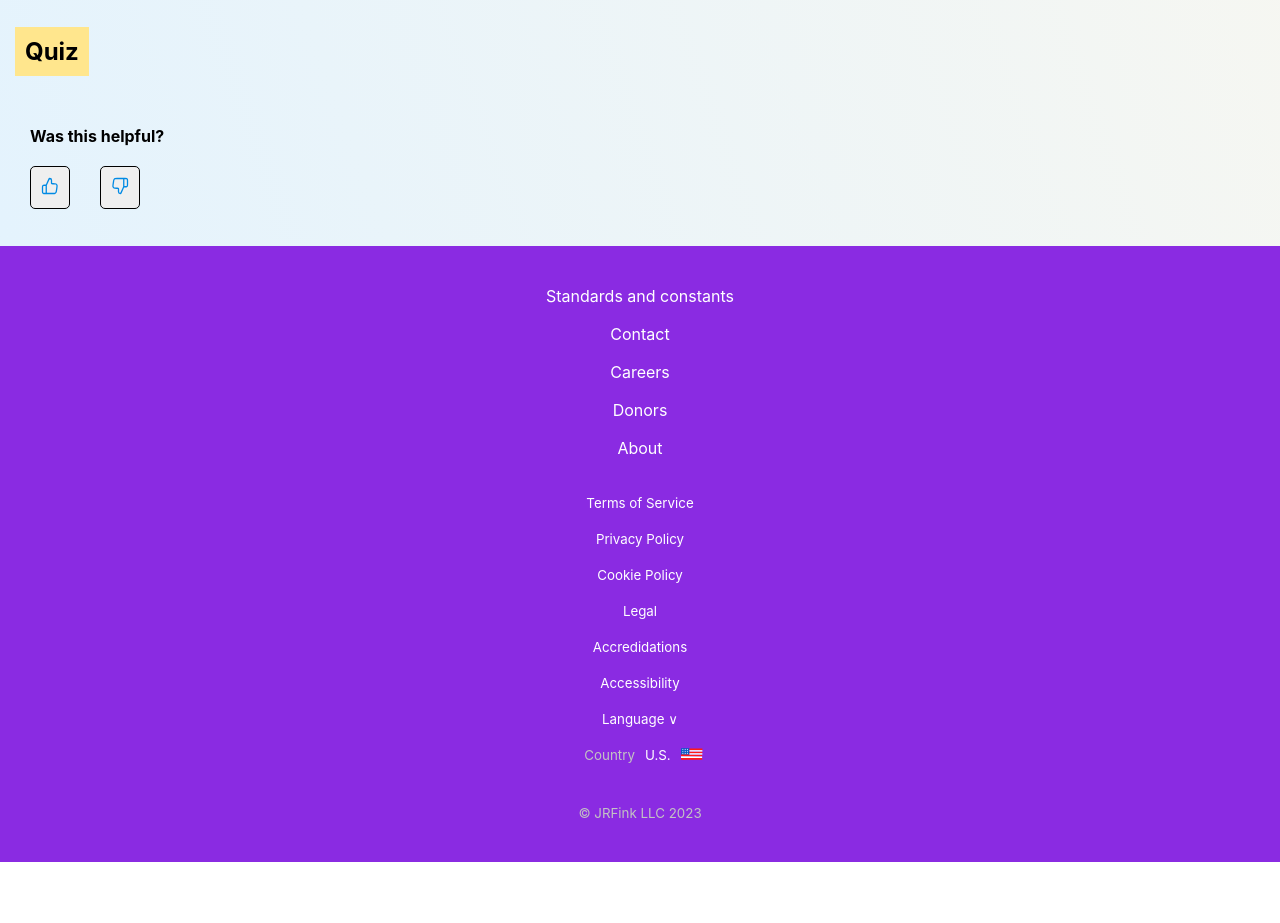
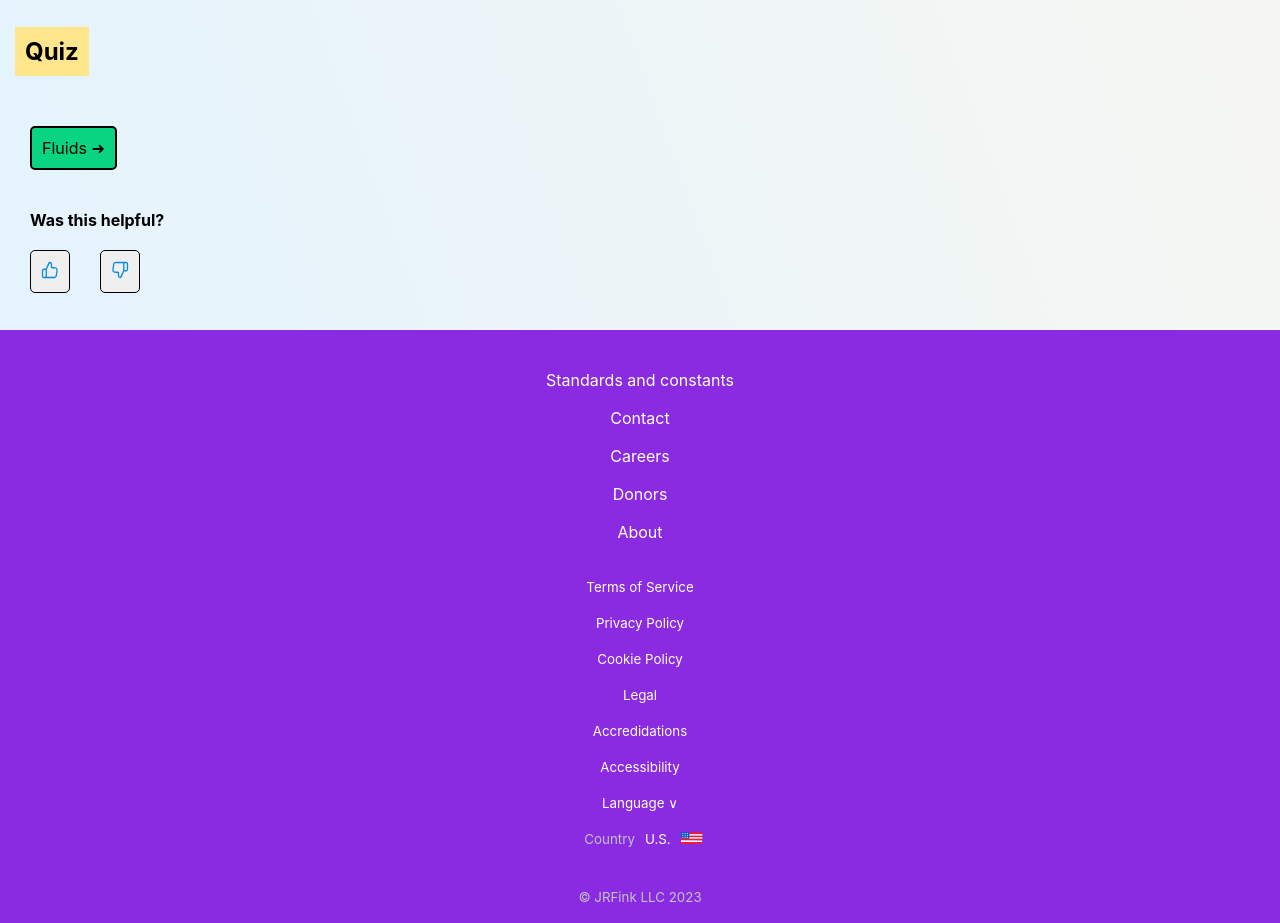
Before and after one commit to JRFink/jrfphyspagesnew, a Next.js app: page /education/gp1/g in a window 1280 px wide. Shown: the part 1980-2903 px from the top of the page. Before the commit the page ends 2842 px from the top, so only its background shows below. Built offline with nearby package versions, Linux system fonts and the light colour scheme.

Commit message:
Update index.tsx

```diff
--- a/pages/education/gp1/g/index.tsx
+++ b/pages/education/gp1/g/index.tsx
@@ -75,6 +75,10 @@ const Gravity = () => {
             <br></br>
             <OnedmQz />
             <br />
+            <br />
+            <Link href="/education/gp1/fluid" className={style.backtoLink}>Fluids &#10140;</Link>
+             <br />
+             <br />
             <Helpful />
         </>
     );
```
